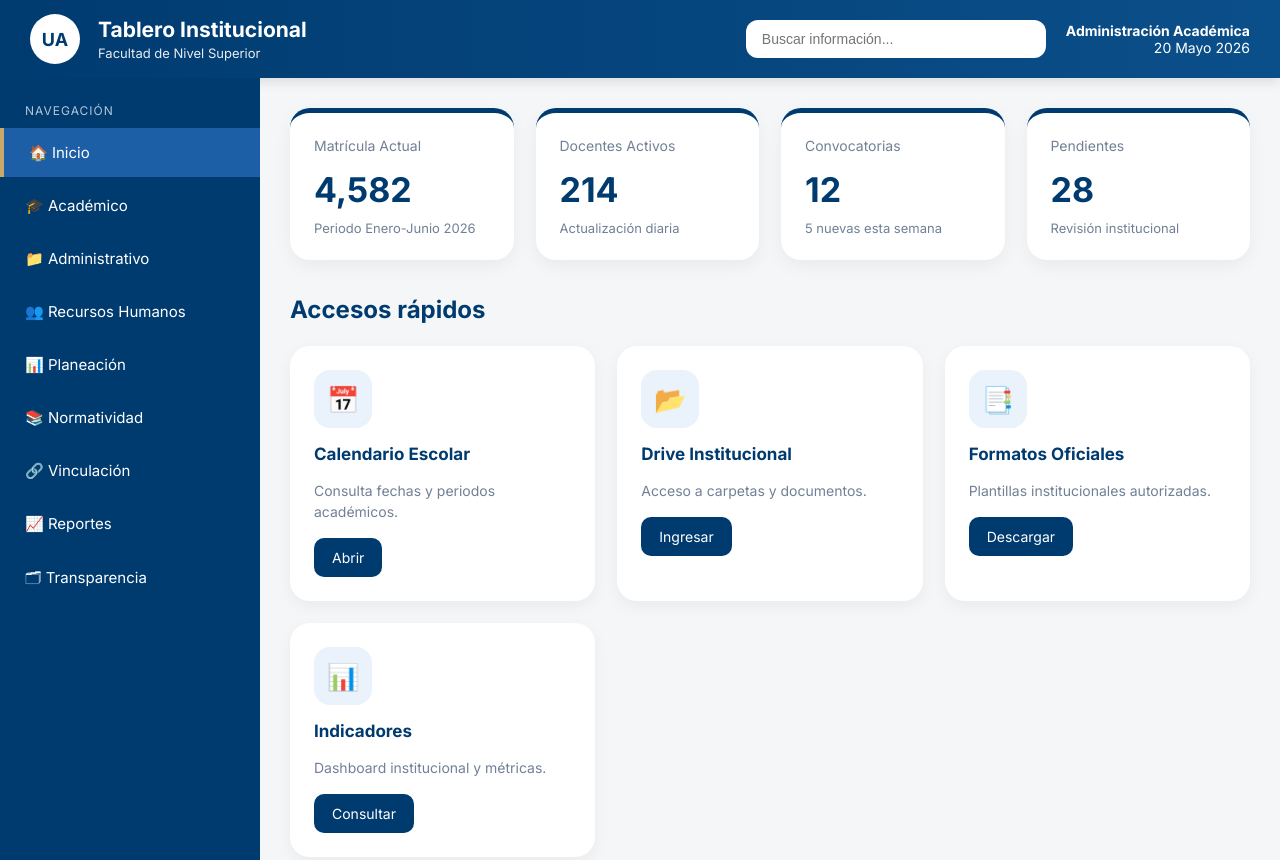
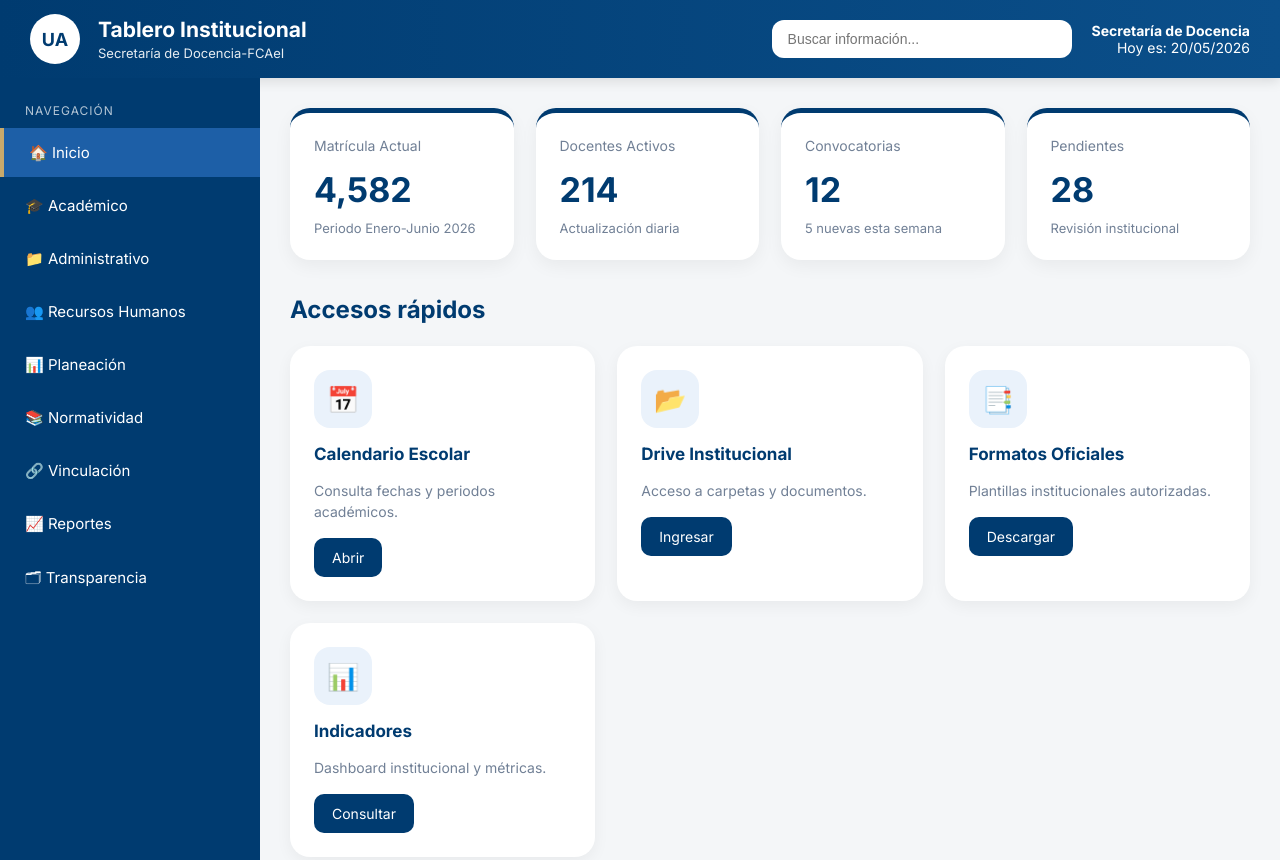
Before and after one commit to docenciafcaei/tableroDocencia, a plain HTML site: page index.html in a window 1280 px wide. Shown: the top 860 px of the page. Drawn offline with Linux system fonts and the light colour scheme.

Commit message:
Update index.html

```diff
--- a/index.html
+++ b/index.html
@@ -488,7 +488,7 @@ body{
 
         <div class="header-title">
             <h1>Tablero Institucional</h1>
-            <span>Facultad de Nivel Superior</span>
+            <span>Secretaría de Docencia-FCAeI</span>
         </div>
 
     </div>
@@ -502,8 +502,25 @@ body{
         >
 
         <div class="user-info">
-            <strong>Administración Académica</strong><br>
-            20 Mayo 2026
+            <strong>Secretaría de Docencia</strong><br>
+            <!-- El contenedor donde se mostrará la fecha -->
+            <p>Hoy es: <span id="fecha-actual"></span></p>
+
+            <!-- Script para actualizar la fecha -->
+            <script>
+                // Obtiene la fecha actual del sistema
+                const hoy = new Date();
+
+                // Formatea la fecha (ejemplo: 20/05/2026)
+                const formatoFecha = hoy.toLocaleDateString('es-ES', {
+                    day: '2-digit',
+                    month: '2-digit',
+                    year: 'numeric'
+                });
+
+                // Inserta la fecha dentro del elemento span
+                document.getElementById('fecha-actual').textContent = formatoFecha;
+            </script>
         </div>
 
     </div>
```
